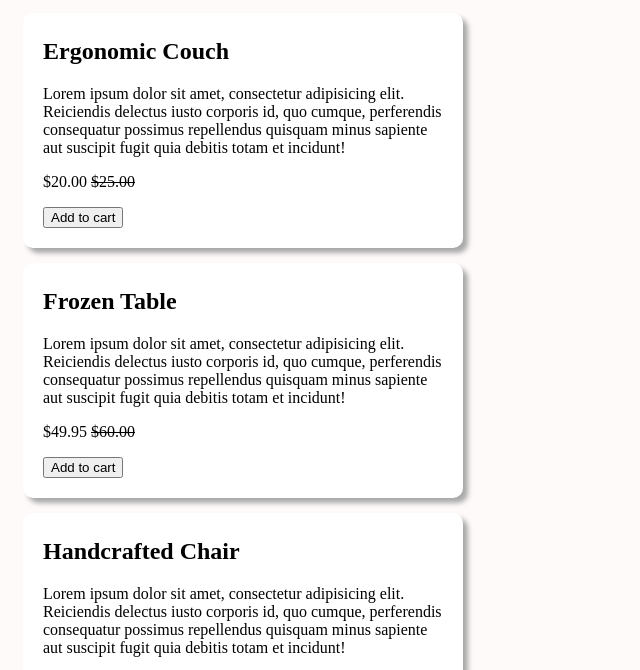
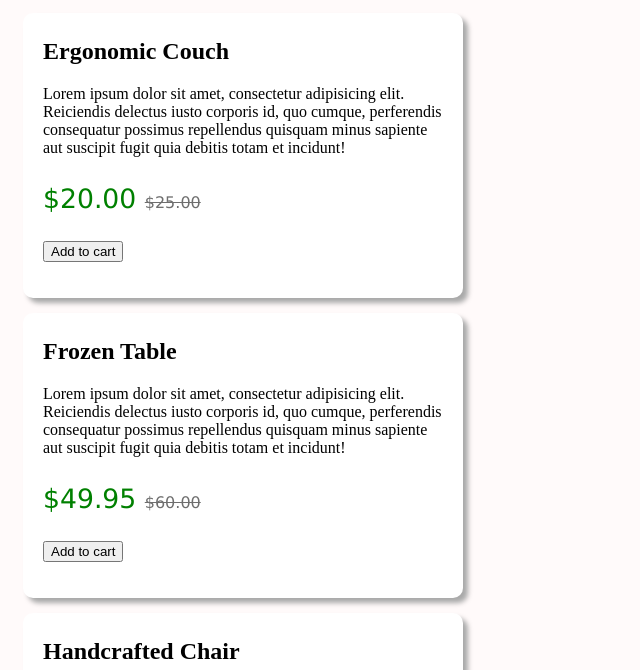
Before and after one commit to torbitj/furniture-emporium, a plain HTML site: page index.html in a window 1280 px wide. Shown: the part 101-771 px from the top of the page, without its empty margins (0-640 px from the left). Drawn offline with Linux system fonts and the light colour scheme.

Commit message:
Add font color, style and size to price classes

```diff
--- a/index.css
+++ b/index.css
@@ -3,7 +3,7 @@ body {
 }
 
 article {
-  height: 210px;
+  height: 260px;
   width: 400px;
   border-radius: 10px;
   background-color: white;
@@ -11,3 +11,14 @@ article {
   padding: 5px 20px 20px;
   margin: 15px;
 }
+
+.price {
+  font-family: 'Lucida Sans', 'Lucida Sans Regular', 'Lucida Grande', 'Lucida Sans Unicode', Geneva, Verdana, sans-serif;
+  font-size: 20pt;
+  color: green;
+}
+
+.overprice {
+  font-size: 12pt;
+  color: #6E6E6E;
+}
```
